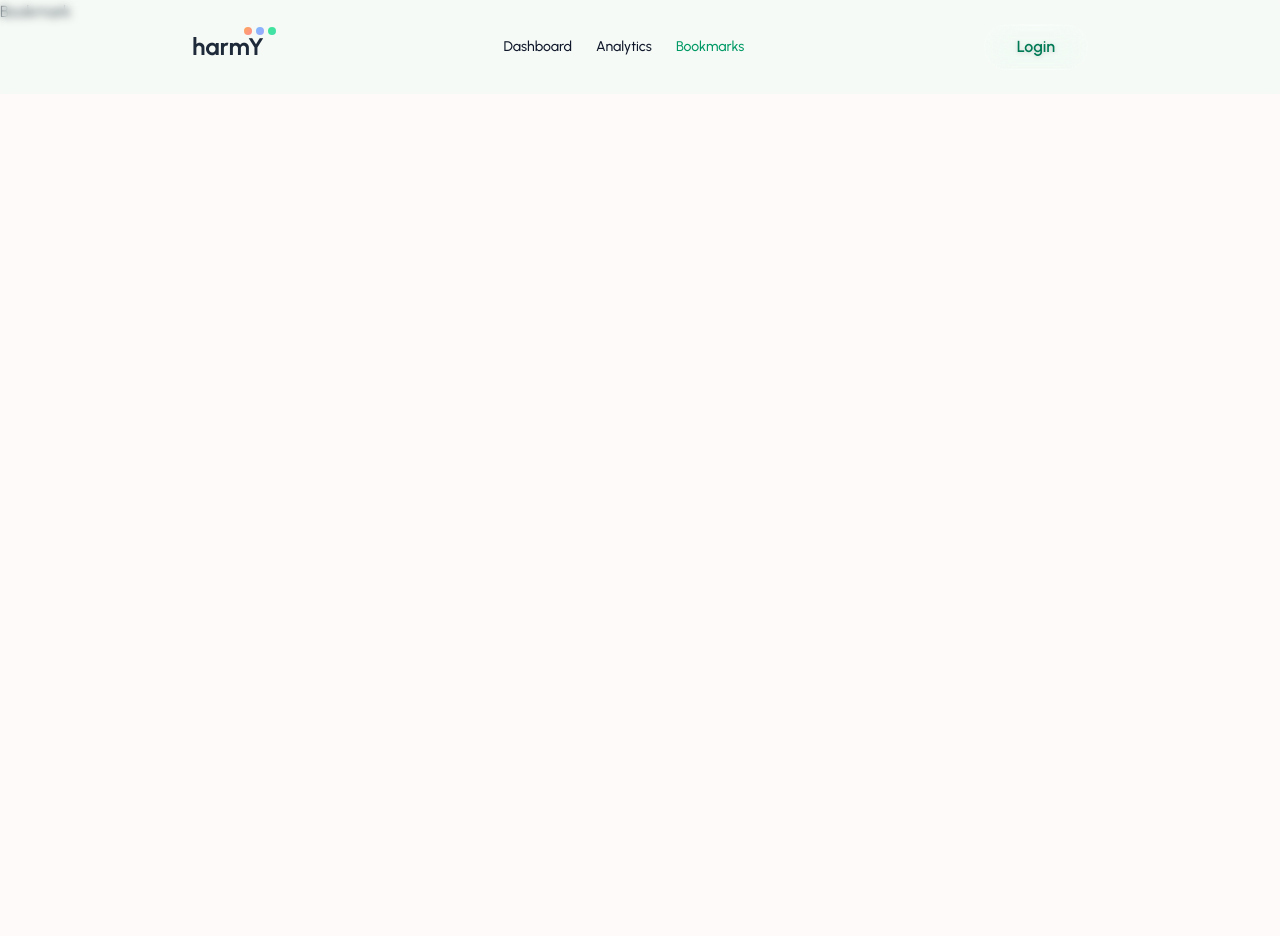
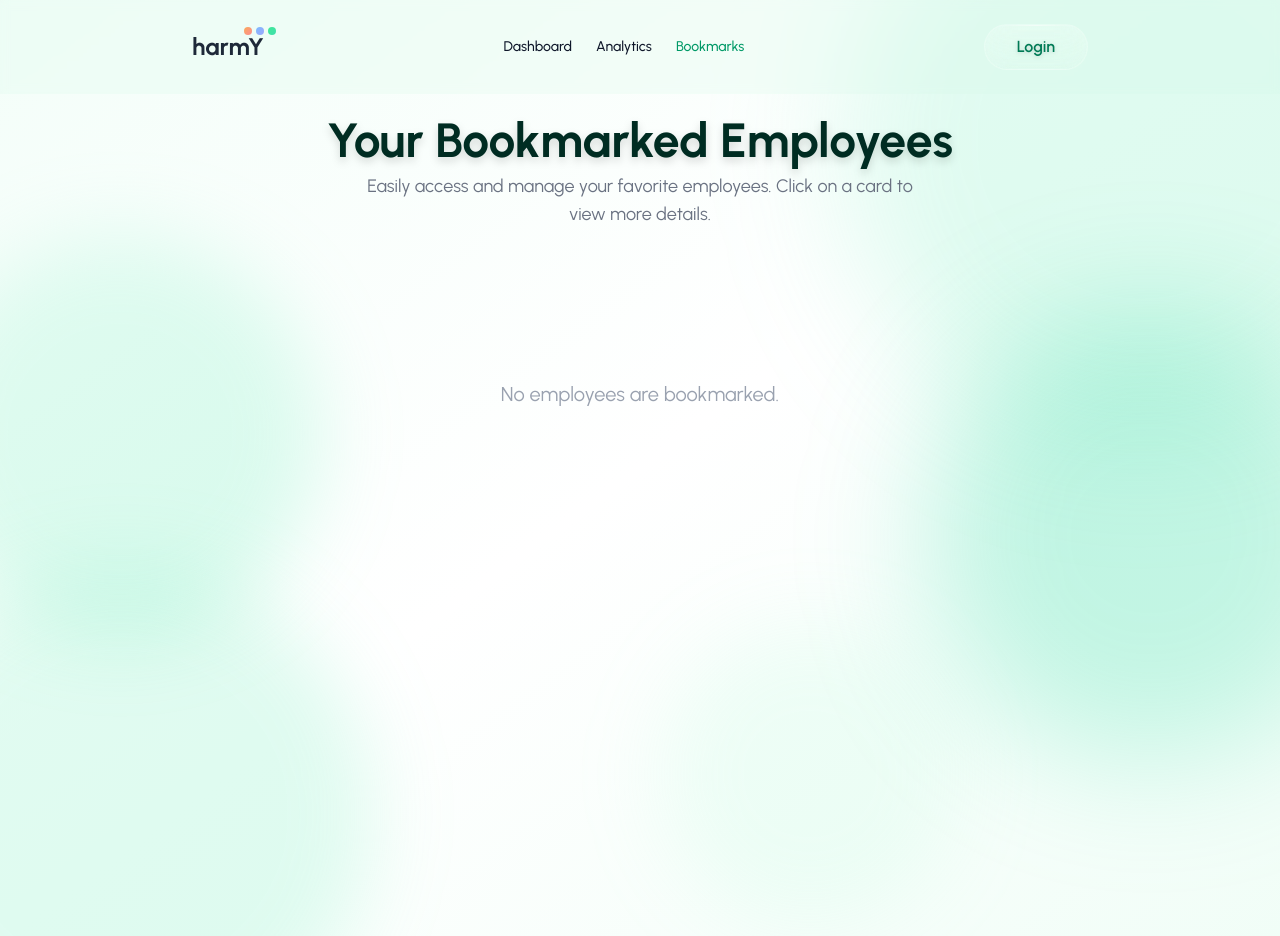
Before and after one commit to vipulsc/projekt-harmy, a Next.js app: page /bookmark in a window 1280 px wide. Before the commit the page ends 800 px from the top, so only its background shows below. Built offline with nearby package versions, Linux system fonts and the light colour scheme; a web font is replaced by a local one.

Commit message:
using shared enployee type instead of creating

```diff
--- a/app/bookmark/page.tsx
+++ b/app/bookmark/page.tsx
@@ -1,3 +1,39 @@
+"use client";
+import EmployeeCard from "@/components/EmployeeCard";
+import { useRouter } from "next/navigation";
+import { useBookmarkStore } from "@/store/bookmarks";
+import BgGradient from "@/components/common/BgGradient";
+
 export default function Bookmark() {
-  return <div>Bookmark</div>;
+  const { bookmarks } = useBookmarkStore();
+  const router = useRouter();
+
+  return (
+    <BgGradient>
+      <div className="min-h-screen  flex flex-col items-center mt-24 pt-5 px-2 sm:px-6 lg:px-12 mb-10">
+        <h1 className="text-3xl sm:text-4xl md:text-5xl font-extrabold text-emerald-950 mb-2 drop-shadow-lg text-center">
+          Your Bookmarked Employees
+        </h1>
+        <p className="text-base sm:text-lg text-gray-500 mb-8 text-center max-w-xl">
+          Easily access and manage your favorite employees. Click on a card to
+          view more details.
+        </p>
+        <div className="w-full max-w-6xl grid grid-cols-1 sm:grid-cols-2 lg:grid-cols-3 gap-6 sm:gap-8 pt-8 sm:pt-10">
+          {bookmarks.length === 0 ? (
+            <div className="col-span-full text-center text-gray-400 text-lg sm:text-xl py-10 sm:py-20">
+              No employees are bookmarked.
+            </div>
+          ) : (
+            bookmarks.map((emp) => (
+              <EmployeeCard
+                key={emp.id}
+                emp={emp}
+                onClick={() => router.push(`/employee/${emp.id}`)}
+              />
+            ))
+          )}
+        </div>
+      </div>
+    </BgGradient>
+  );
 }
--- a/store/bookmarks.ts
+++ b/store/bookmarks.ts
@@ -1,15 +1,6 @@
 import { create } from "zustand";
 import { persist } from "zustand/middleware";
-
-type Employee = {
-  id: number;
-  firstName: string;
-  lastName: string;
-  email: string;
-  department: string;
-  rating: number;
-  [key: string]: string | boolean | number;
-};
+import type { Employee } from "@/store/employees";
 
 type BookmarkStore = {
   bookmarks: Employee[];
```
